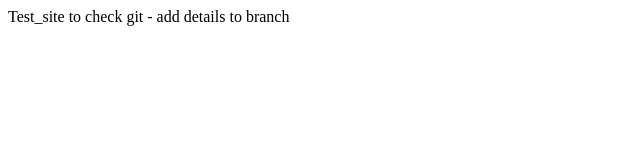
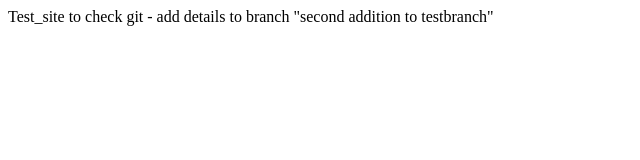
Before and after one commit to dinagar/test_site, a plain HTML site: page index.html in a window 1280 px wide. Shown: the whole page, without its empty margins (0-640 px from the left). Drawn offline with Linux system fonts and the light colour scheme.

Commit message:
second addition

```diff
--- a/index.html
+++ b/index.html
@@ -6,5 +6,6 @@
   </head>
   <body>
 Test_site to check git - add details to branch
+"second addition to testbranch"
   </body>
 </html>
```
